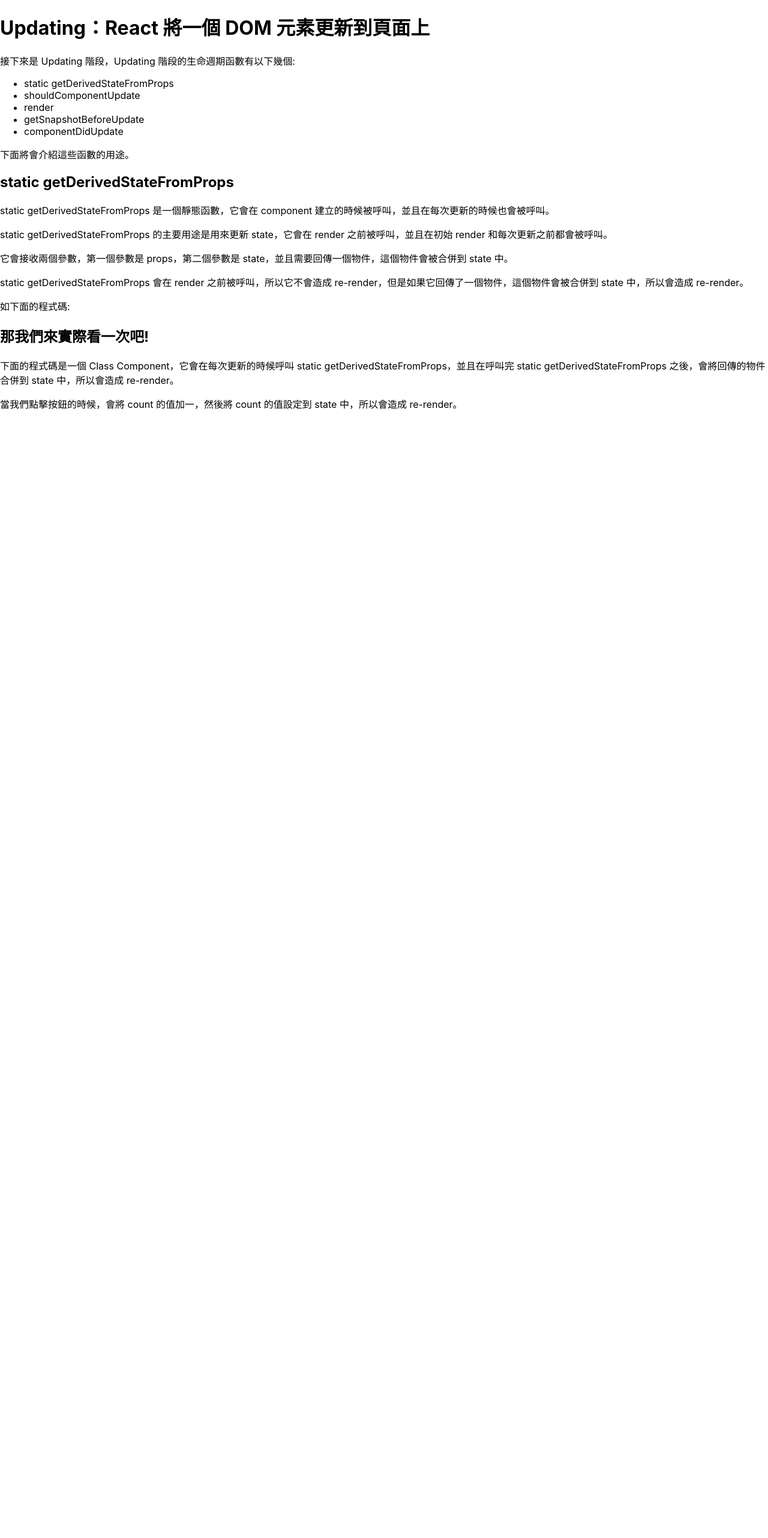
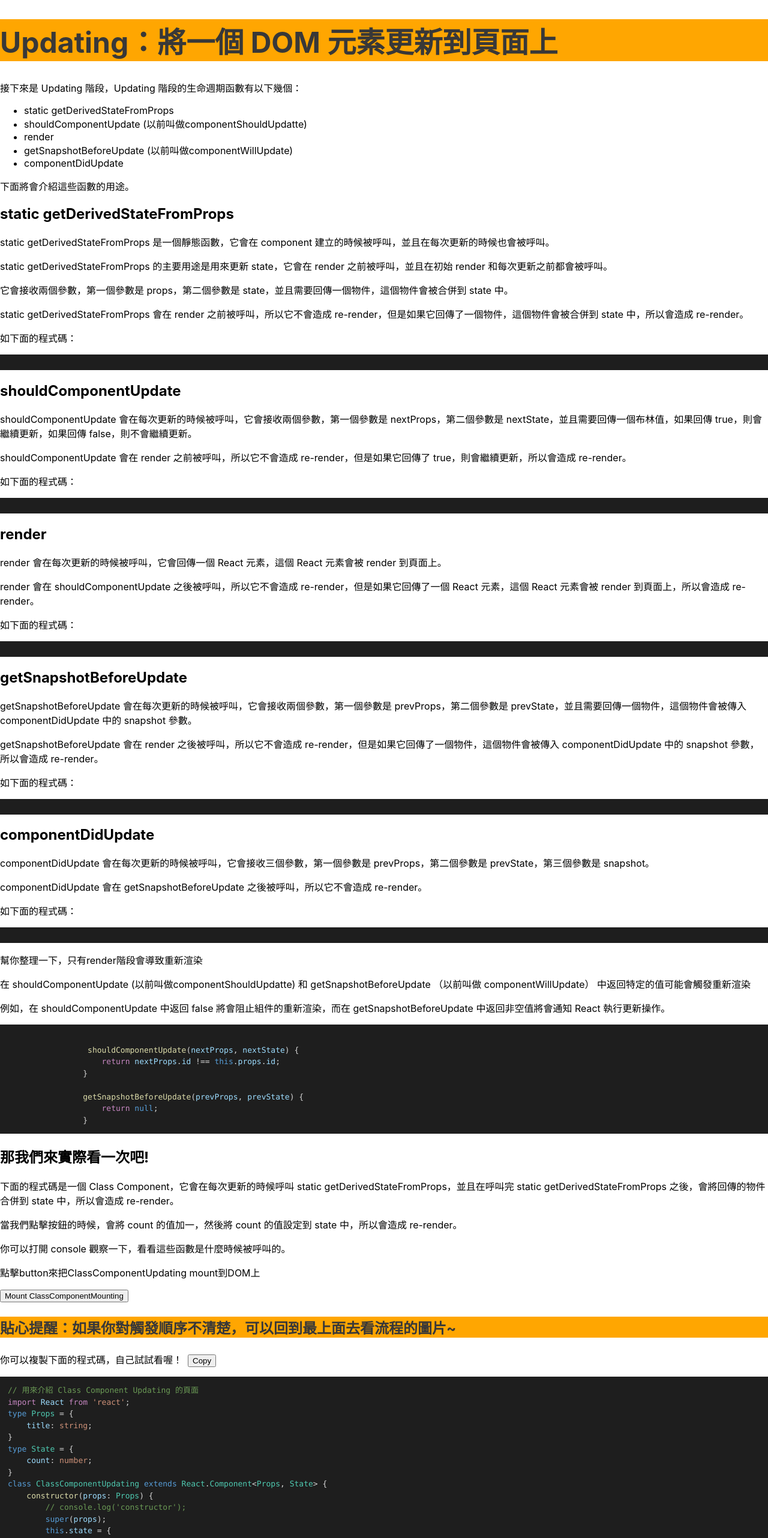
Before and after one commit to Bobo100/React-Class-Component-LifeCycle, a Next.js app: page /Updating in a window 1280 px wide. Shown: the top 2564 px of the page at 60% size. Before the commit the page ends 800 px from the top, so only its background shows below. Built offline with nearby package versions, Linux system fonts and the light colour scheme.

Commit message:
更新Updating內容

```diff
--- a/components/ClassComponentUpdating.tsx
+++ b/components/ClassComponentUpdating.tsx
@@ -8,7 +8,7 @@ type State = {
 }
 class ClassComponentUpdating extends React.Component<Props, State> {
     constructor(props: Props) {
-        console.log('constructor');
+        // console.log('constructor');
         super(props);
         this.state = {
             count: 0,
@@ -21,16 +21,26 @@ class ClassComponentUpdating extends React.Component<Props, State> {
     }
 
     componentDidMount() {
-        console.log('componentDidMount');
+        // console.log('componentDidMount');
     }
 
     // 更新階段
-    componentShouldUpdatte() {
-        console.log('componentShouldUpdatte');
+    // 由於React v16.3版本中 componentWillUpdate 已經被棄用 所以要改用別的寫法 如下面的 shouldComponentUpdate 和 getSnapshotBeforeUpdate
+    // componentShouldUpdatte() {
+    //     console.log('componentShouldUpdatte');
+    // }
+    // componentWillUpdate() {
+    //     console.log('componentWillUpdate');
+    // }
+    shouldComponentUpdate(nextProps, nextState) {
+        console.log('componentShouldUpdate');
+        return true; // or false based on comparison of nextProps and this.props and/or nextState and this.state
     }
-    componentWillUpdate() {
-        console.log('componentWillUpdate');
+    getSnapshotBeforeUpdate(prevProps, prevState) {
+        console.log('getSnapshotBeforeUpdate');
+        return null;
     }
+
     componentDidUpdate() {
         console.log('componentDidUpdate');
     }
--- a/pages/Unmounting.tsx
+++ b/pages/Unmounting.tsx
@@ -1,5 +1,7 @@
 import React, { useState } from 'react';
 import ClassComponentUnmounting from '../components/ClassComponentUnmounting';
+import indexStyle from '../styles/index.module.scss';
+
 export default function Unmounting() {
     const [isMounted, setIsMounted] = useState(false);
 
@@ -9,7 +11,7 @@ export default function Unmounting() {
 
     return (
         <div>
-            <h1>Unmounting</h1>
+            <h1 className={indexStyle.h1}>Unmounting</h1>
             <p>最後是 Unmounting 階段，Unmounting 階段的生命週期函數有以下幾個:</p>
             <ul>
                 <li>componentWillUnmount</li>
--- a/pages/Updating.tsx
+++ b/pages/Updating.tsx
@@ -1,17 +1,90 @@
 import { Prism } from 'react-syntax-highlighter';
 import { vscDarkPlus } from 'react-syntax-highlighter/dist/cjs/styles/prism';
 import { CopyToClipboard } from 'react-copy-to-clipboard';
+import { useState } from 'react';
+import ClassComponentUpdating from '../components/ClassComponentUpdating';
+import indexStyle from '../styles/index.module.scss';
 
 export default function Updating() {
+    const [isMounted, setIsMounted] = useState(false);
+
+    const handleClick = () => {
+        setIsMounted((prevState) => !prevState);
+    }
+
+    const codeString = `// 用來介紹 Class Component Updating 的頁面
+import React from 'react';
+type Props = {
+    title: string;
+}
+type State = {
+    count: number;
+}
+class ClassComponentUpdating extends React.Component<Props, State> {
+    constructor(props: Props) {
+        // console.log('constructor');
+        super(props);
+        this.state = {
+            count: 0,
+        }
+    }
+
+    static getDerivedStateFromProps(props: Props, state: State) {
+        console.log('getDerivedStateFromProps');
+        return null;
+    }
+
+    componentDidMount() {
+        // console.log('componentDidMount');
+    }
+
+    // 更新階段
+    // 由於React v16.3版本中 componentWillUpdate 已經被棄用 所以要改用別的寫法 如下面的 shouldComponentUpdate 和 getSnapshotBeforeUpdate
+    // componentShouldUpdatte() {
+    //     console.log('componentShouldUpdatte');
+    // }
+    // componentWillUpdate() {
+    //     console.log('componentWillUpdate');
+    // }
+    shouldComponentUpdate(nextProps, nextState) {
+        console.log('componentShouldUpdate');
+        return true; // or false based on comparison of nextProps and this.props and/or nextState and this.state
+    }
+    getSnapshotBeforeUpdate(prevProps, prevState) {
+        console.log('getSnapshotBeforeUpdate');
+        return null;
+    }
+
+    componentDidUpdate() {
+        console.log('componentDidUpdate');
+    }
+
+    render() {
+        console.log('render');
+        return (
+            <div>
+                <h1>{this.props.title}</h1>
+                <p>Count: {this.state.count}</p>
+                <button onClick={this.handleClick}>Click me</button>
+            </div>
+        );
+    }
+    handleClick = () => {
+        this.setState((prevState) => ({ count: prevState.count + 1 }));
+    }
+}
+
+export default ClassComponentUpdating;`;
+
     return (
         <div>
-            <h1>Updating：React 將一個 DOM 元素更新到頁面上</h1>
-            <p>接下來是 Updating 階段，Updating 階段的生命週期函數有以下幾個:</p>
+            <h1 className={indexStyle.h1}>Updating：將一個 DOM 元素更新到頁面上</h1>
+            <p>接下來是 Updating 階段，Updating 階段的生命週期函數有以下幾個：</p>
             <ul>
                 <li>static getDerivedStateFromProps</li>
-                <li>shouldComponentUpdate</li>
+                <li>shouldComponentUpdate (以前叫做componentShouldUpdatte)</li>
                 <li>render</li>
-                <li>getSnapshotBeforeUpdate</li>
+                <li>getSnapshotBeforeUpdate (以前叫做componentWillUpdate)</li>
                 <li>componentDidUpdate</li>
             </ul>
             <p>下面將會介紹這些函數的用途。</p>
@@ -20,16 +93,86 @@ export default function Updating() {
             <p>static getDerivedStateFromProps 的主要用途是用來更新 state，它會在 render 之前被呼叫，並且在初始 render 和每次更新之前都會被呼叫。</p>
             <p>它會接收兩個參數，第一個參數是 props，第二個參數是 state，並且需要回傳一個物件，這個物件會被合併到 state 中。</p>
             <p>static getDerivedStateFromProps 會在 render 之前被呼叫，所以它不會造成 re-render，但是如果它回傳了一個物件，這個物件會被合併到 state 中，所以會造成 re-render。</p>
-            <p>如下面的程式碼:</p>
+            <p>如下面的程式碼：</p>
 
+            <Prism language="javascript" style={vscDarkPlus}>
+                {``}
+            </Prism>
 
+            <h2>shouldComponentUpdate</h2>
+            <p>shouldComponentUpdate 會在每次更新的時候被呼叫，它會接收兩個參數，第一個參數是 nextProps，第二個參數是 nextState，並且需要回傳一個布林值，如果回傳 true，則會繼續更新，如果回傳 false，則不會繼續更新。</p>
+            <p>shouldComponentUpdate 會在 render 之前被呼叫，所以它不會造成 re-render，但是如果它回傳了 true，則會繼續更新，所以會造成 re-render。</p>
+            <p>如下面的程式碼：</p>
 
+            <Prism language="javascript" style={vscDarkPlus}>
+                {``}
+            </Prism>
 
+            <h2>render</h2>
+            <p>render 會在每次更新的時候被呼叫，它會回傳一個 React 元素，這個 React 元素會被 render 到頁面上。</p>
+            <p>render 會在 shouldComponentUpdate 之後被呼叫，所以它不會造成 re-render，但是如果它回傳了一個 React 元素，這個 React 元素會被 render 到頁面上，所以會造成 re-render。</p>
+            <p>如下面的程式碼：</p>
+
+            <Prism language="javascript" style={vscDarkPlus}>
+                {``}
+            </Prism>
+
+            <h2>getSnapshotBeforeUpdate</h2>
+            <p>getSnapshotBeforeUpdate 會在每次更新的時候被呼叫，它會接收兩個參數，第一個參數是 prevProps，第二個參數是 prevState，並且需要回傳一個物件，這個物件會被傳入 componentDidUpdate 中的 snapshot 參數。</p>
+            <p>getSnapshotBeforeUpdate 會在 render 之後被呼叫，所以它不會造成 re-render，但是如果它回傳了一個物件，這個物件會被傳入 componentDidUpdate 中的 snapshot 參數，所以會造成 re-render。</p>
+            <p>如下面的程式碼：</p>
+
+            <Prism language="javascript" style={vscDarkPlus}>
+                {``}
+            </Prism>
+
+            <h2>componentDidUpdate</h2>
+            <p>componentDidUpdate 會在每次更新的時候被呼叫，它會接收三個參數，第一個參數是 prevProps，第二個參數是 prevState，第三個參數是 snapshot。</p>
+            <p>componentDidUpdate 會在 getSnapshotBeforeUpdate 之後被呼叫，所以它不會造成 re-render。</p>
+            <p>如下面的程式碼：</p>
+
+            <Prism language="javascript" style={vscDarkPlus}>
+                {``}
+            </Prism>
+
+            <p>幫你整理一下，只有render階段會導致重新渲染</p>
+            <p>在 shouldComponentUpdate (以前叫做componentShouldUpdatte) 和 getSnapshotBeforeUpdate （以前叫做 componentWillUpdate） 中返回特定的值可能會觸發重新渲染</p>
+
+            <p>例如，在 shouldComponentUpdate 中返回 false 將會阻止組件的重新渲染，而在 getSnapshotBeforeUpdate 中返回非空值將會通知 React 執行更新操作。</p>
+
+            <Prism language="javascript" style={vscDarkPlus}>
+                {`
+                 shouldComponentUpdate(nextProps, nextState) {
+                    return nextProps.id !== this.props.id;
+                }
+
+                getSnapshotBeforeUpdate(prevProps, prevState) {
+                    return null;
+                }`}
+            </Prism>
 
 
             <h2>那我們來實際看一次吧!</h2>
             <p>下面的程式碼是一個 Class Component，它會在每次更新的時候呼叫 static getDerivedStateFromProps，並且在呼叫完 static getDerivedStateFromProps 之後，會將回傳的物件合併到 state 中，所以會造成 re-render。</p>
             <p>當我們點擊按鈕的時候，會將 count 的值加一，然後將 count 的值設定到 state 中，所以會造成 re-render。</p>
+            <p>你可以打開 console 觀察一下，看看這些函數是什麼時候被呼叫的。</p>
+            <p>點擊button來把ClassComponentUpdating mount到DOM上</p>
+            <button onClick={handleClick}>{isMounted ? 'Unmount' : 'Mount'} ClassComponentMounting</button>
+            {isMounted && <ClassComponentUpdating title="ClassComponentUpdating" />}
+
+            <p className='hightlight'>貼心提醒：如果你對觸發順序不清楚，可以回到最上面去看流程的圖片~</p>
+
+            <p>你可以複製下面的程式碼，自己試試看喔！
+                &nbsp;
+                <CopyToClipboard text={codeString}>
+                    <button>Copy</button>
+                </CopyToClipboard>
+            </p>
+
+            <Prism language="typescript" style={vscDarkPlus}>
+                {codeString}
+            </Prism>
+
 
         </div>
     )
--- a/styles/global.scss
+++ b/styles/global.scss
@@ -45,3 +45,17 @@ code {
     margin: 20px auto;
     max-width: 1440px;
 }
+
+.hightlight {
+    background-color: #ffa601;
+    color: #383838;
+    font-size: 1.5em;
+    font-weight: 700;
+}
+
+a {
+    color: #ffa601;
+    text-decoration: none;
+    border: 1px solid #ffa601;
+    padding: 10px;
+}
--- a/styles/index.module.scss
+++ b/styles/index.module.scss
@@ -1,3 +1,10 @@
 .img_size {
     width: 50%;
 }
+
+.h1 {
+    background-color: #ffa601;
+    color: #383838;
+    font-size: 3rem;
+    font-weight: 700;
+}
```
Also changed, not shown: pages/Mounting.tsx (+7 -6 lines), pages/index.tsx (+5 -2 lines).
